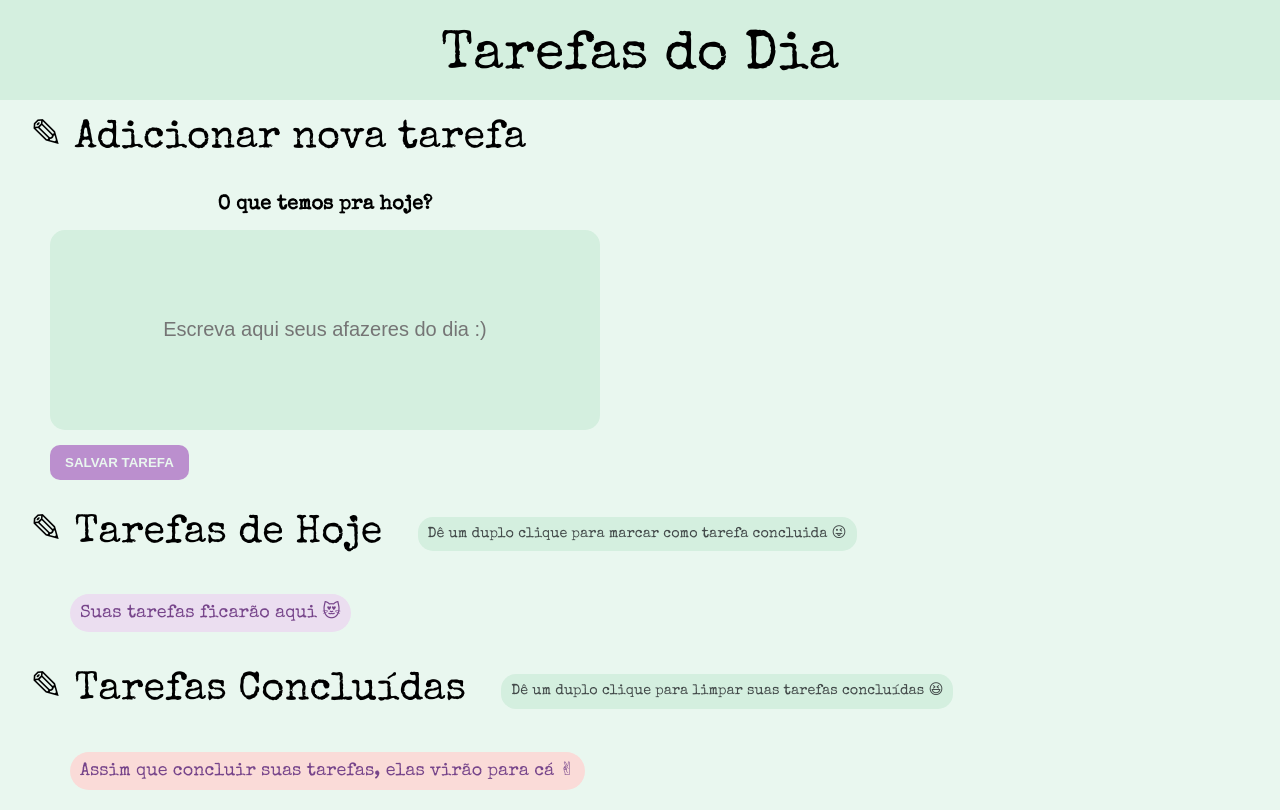
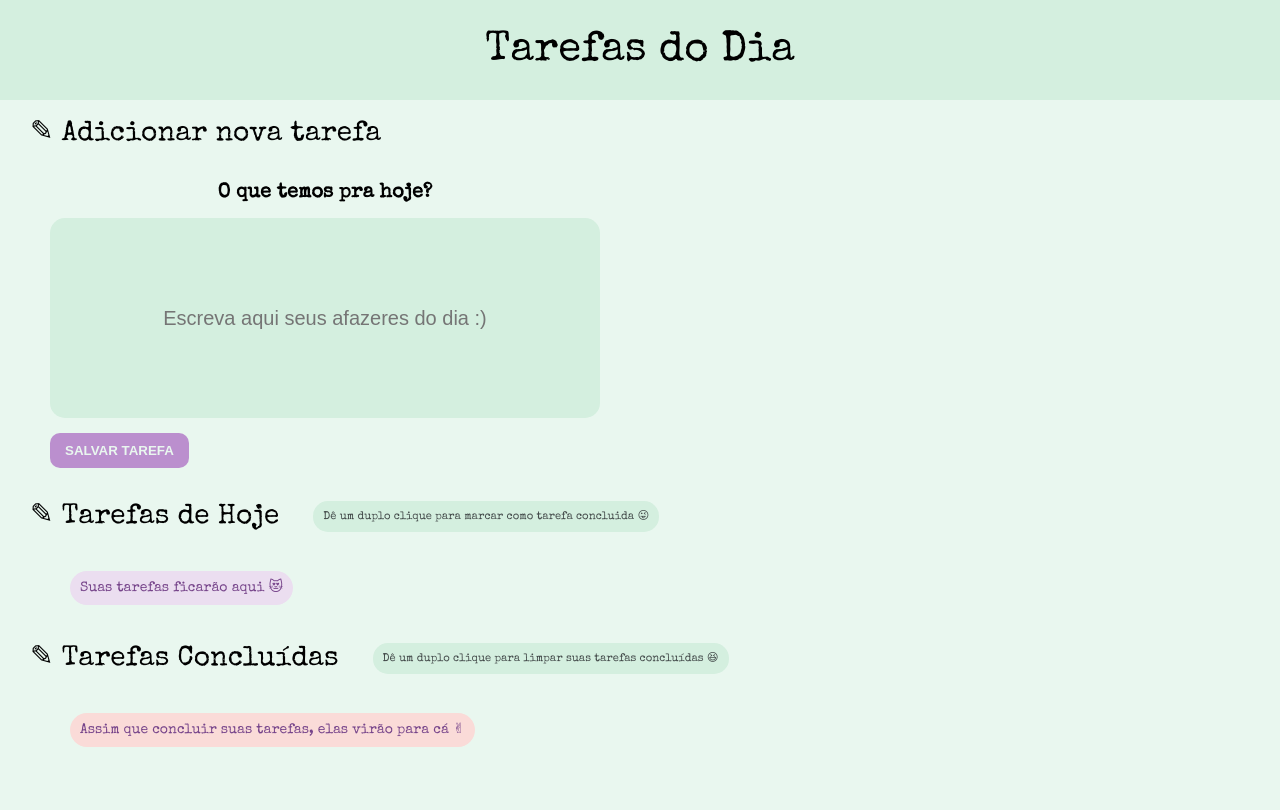
Before and after one commit to ithalocassiano/Tarefa-do-dia, a plain HTML site: page index.html in a window 1280 px wide. Drawn offline with nearby package versions, Linux system fonts and the light colour scheme.

Commit message:
Update estilo.css

```diff
--- a/estilo.css
+++ b/estilo.css
@@ -7,7 +7,7 @@ body {
 	width: 940px auto;
 	background-color: #E9F7EF;
 	font-family: 'Special Elite', cursive;
-	font-size: 18px;
+	font-size: 14px;
 }
 
 header {
@@ -20,7 +20,7 @@ header {
 }
 
 h3{
-	font-size: 2.2em;
+	font-size: 2em;
 	display:inline-block;
 	vertical-align:	middle;
 	padding: 20px 30px;
```
